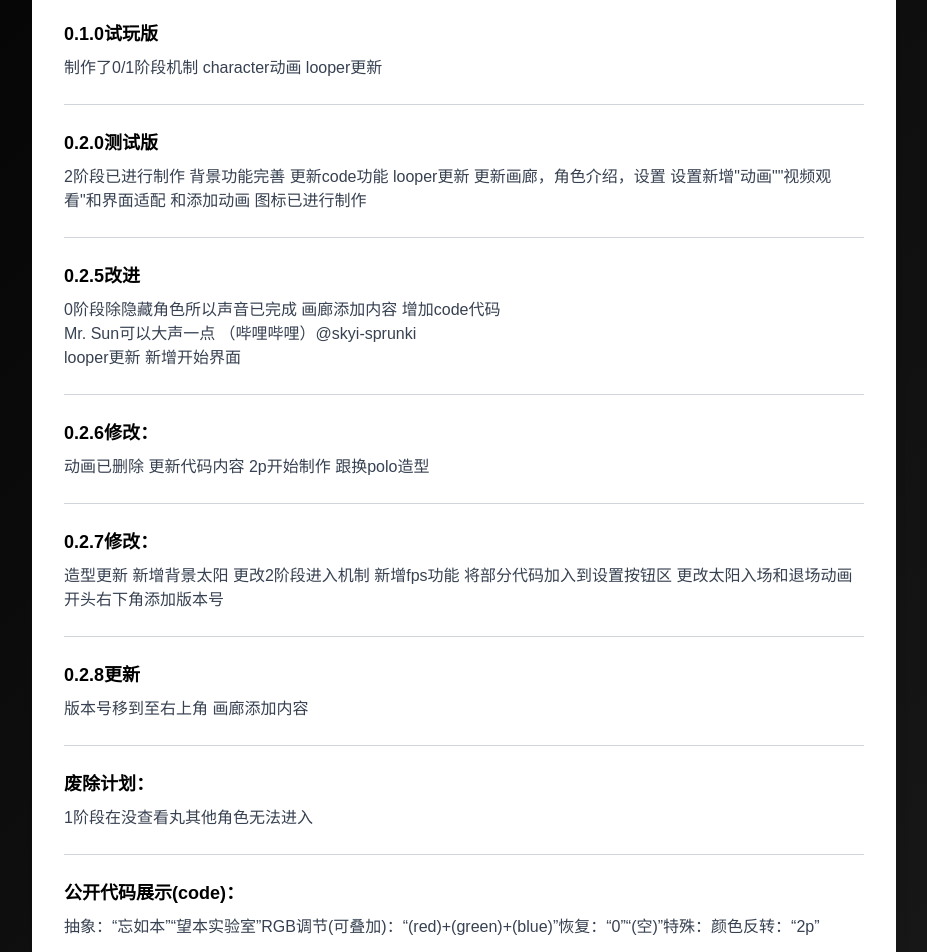
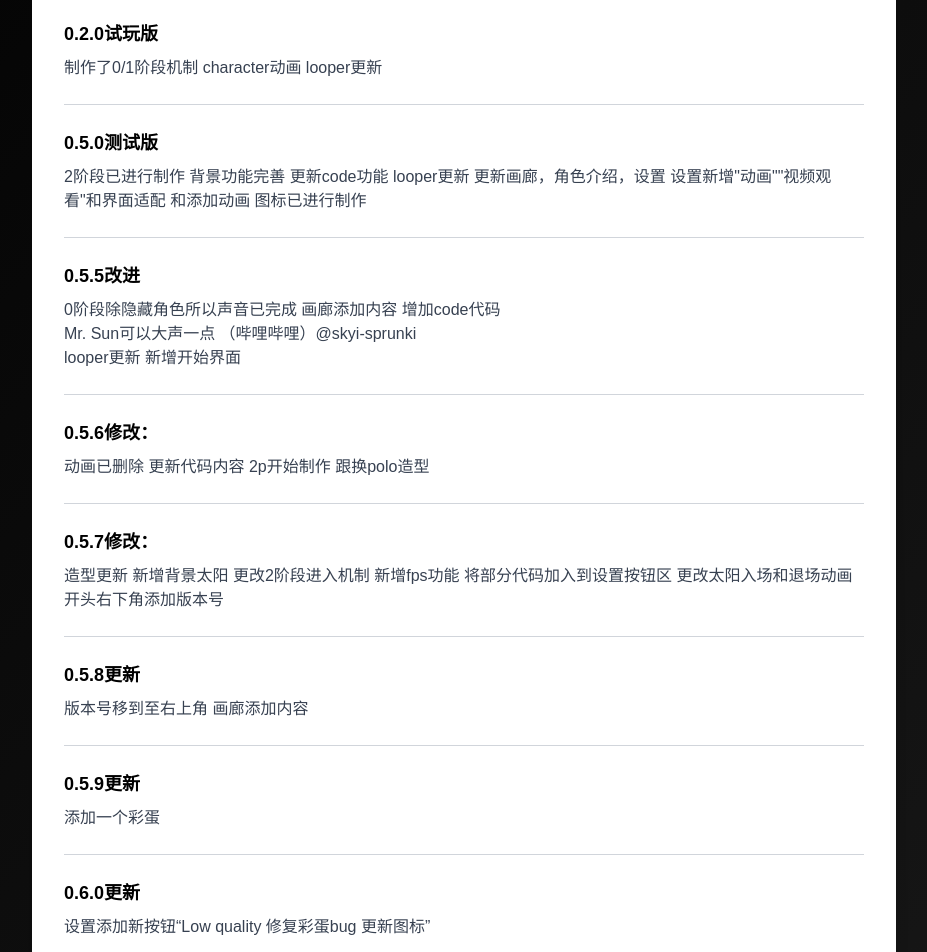
Before and after one commit to ShiKuLangRen/despairshame.sprunki.mod, a plain HTML site: page index.html in a window 1280 px wide. Shown: the part 580-1532 px from the top of the page, without its empty margins (176-1103 px from the left). Drawn offline with nearby package versions, Linux system fonts and the light colour scheme.

Commit message:
index.html

```diff
--- a/index.html
+++ b/index.html
@@ -102,28 +102,36 @@
             <h3 class="text-2xl font-bold mb-6 text-center">望愧实验室模组scratch.ver更新内容</h3>
                 <div class="space-y-6">
                     <div>
-                        <strong class="text-lg">0.1.0试玩版</strong>
+                        <strong class="text-lg">0.2.0试玩版</strong>
                         <p class="text-gray-700 mt-2">制作了0/1阶段机制 character动画 looper更新</p>
                     </div>
                     <div class="border-t border-gray-300 pt-6">
-                        <strong class="text-lg">0.2.0测试版</strong>
+                        <strong class="text-lg">0.5.0测试版</strong>
                         <p class="text-gray-700 mt-2">2阶段已进行制作 背景功能完善 更新code功能 looper更新 更新画廊，角色介绍，设置 设置新增"动画""视频观看"和界面适配 和添加动画 图标已进行制作</p>
                     </div>
                     <div class="border-t border-gray-300 pt-6">
-                        <strong class="text-lg">0.2.5改进</strong>
+                        <strong class="text-lg">0.5.5改进</strong>
                         <p class="text-gray-700 mt-2">0阶段除隐藏角色所以声音已完成 画廊添加内容 增加code代码<br>Mr. Sun可以大声一点 （哔哩哔哩）@skyi-sprunki<br>looper更新 新增开始界面</p>
                     </div>
                     <div class="border-t border-gray-300 pt-6">
-                        <strong class="text-lg">0.2.6修改：</strong>
+                        <strong class="text-lg">0.5.6修改：</strong>
                         <p class="text-gray-700 mt-2">动画已删除 更新代码内容 2p开始制作 跟换polo造型</p>
                     </div>
                     <div class="border-t border-gray-300 pt-6">
-                        <strong class="text-lg">0.2.7修改：</strong>
+                        <strong class="text-lg">0.5.7修改：</strong>
                         <p class="text-gray-700 mt-2">造型更新 新增背景太阳 更改2阶段进入机制 新增fps功能 将部分代码加入到设置按钮区 更改太阳入场和退场动画 开头右下角添加版本号</p>
                     </div>
                     <div class="border-t border-gray-300 pt-6">
-                        <strong class="text-lg">0.2.8更新</strong>
+                        <strong class="text-lg">0.5.8更新</strong>
                         <p class="text-gray-700 mt-2">版本号移到至右上角 画廊添加内容</p>
+                    </div>
+                    <div class="border-t border-gray-300 pt-6">
+                        <strong class="text-lg">0.5.9更新</strong>
+                        <p class="text-gray-700 mt-2">添加一个彩蛋</p>
+                    </div>
+                    <div class="border-t border-gray-300 pt-6">
+                        <strong class="text-lg">0.6.0更新</strong>
+                        <p class="text-gray-700 mt-2">设置添加新按钮“Low quality 修复彩蛋bug 更新图标”</p>
                     </div>
                     <div class="border-t border-gray-300 pt-6">
                         <strong class="text-lg">废除计划：</strong>
```
